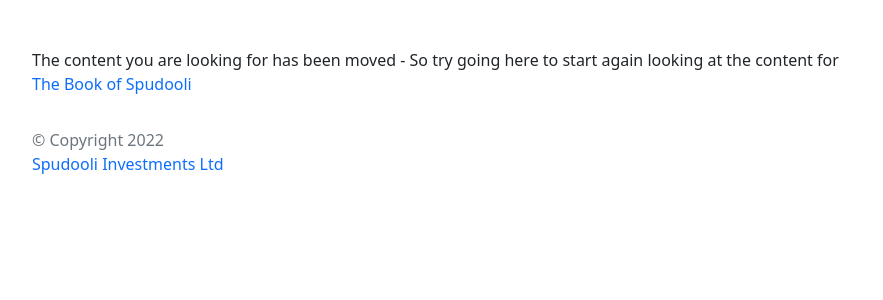
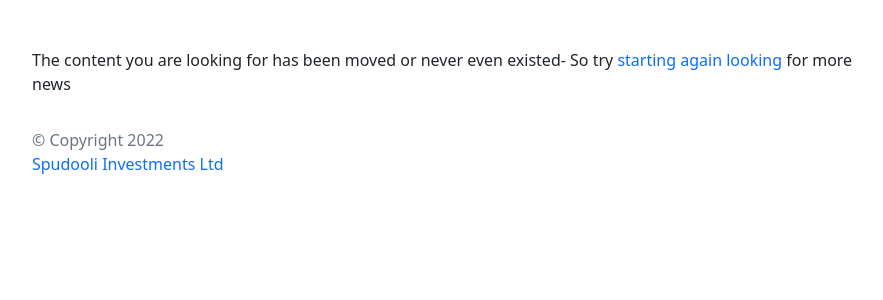
Before and after one commit to spudooli/all-the-news, a Flask app: template news/templates/404.html in a window 1280 px wide. Shown: the part 107-407 px from the top of the page, without its empty margins (50-933 px from the left). Run offline with Flask 2, Linux system fonts and the light colour scheme; the template is opened without the code that fills it, so the values that code supplies are empty.

Commit message:
Update 404 page content

```diff
--- a/news/templates/404.html
+++ b/news/templates/404.html
@@ -10,7 +10,7 @@
 
         {% block content %}
 
-        <p>The content you are looking for has been moved - So try going here to start again looking at the content for <a href="https://www.spudooli.com">The Book of Spudooli</a></p>
+        <p>The content you are looking for has been moved or never even existed- So try <a href="https://news.spudooli.com">starting again looking</a> for more news</p>
 
         <!-- Close divs -->
       </div>
```
